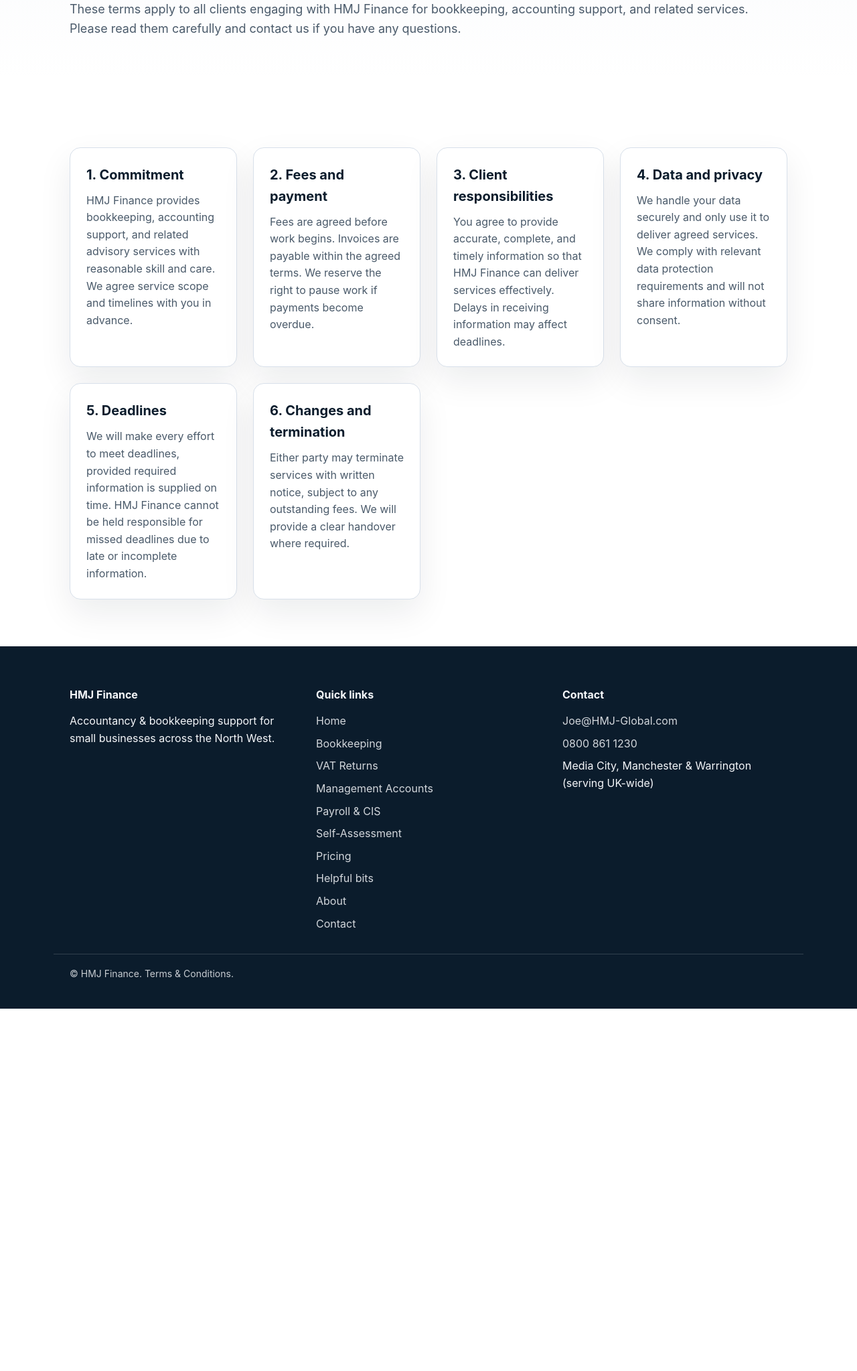
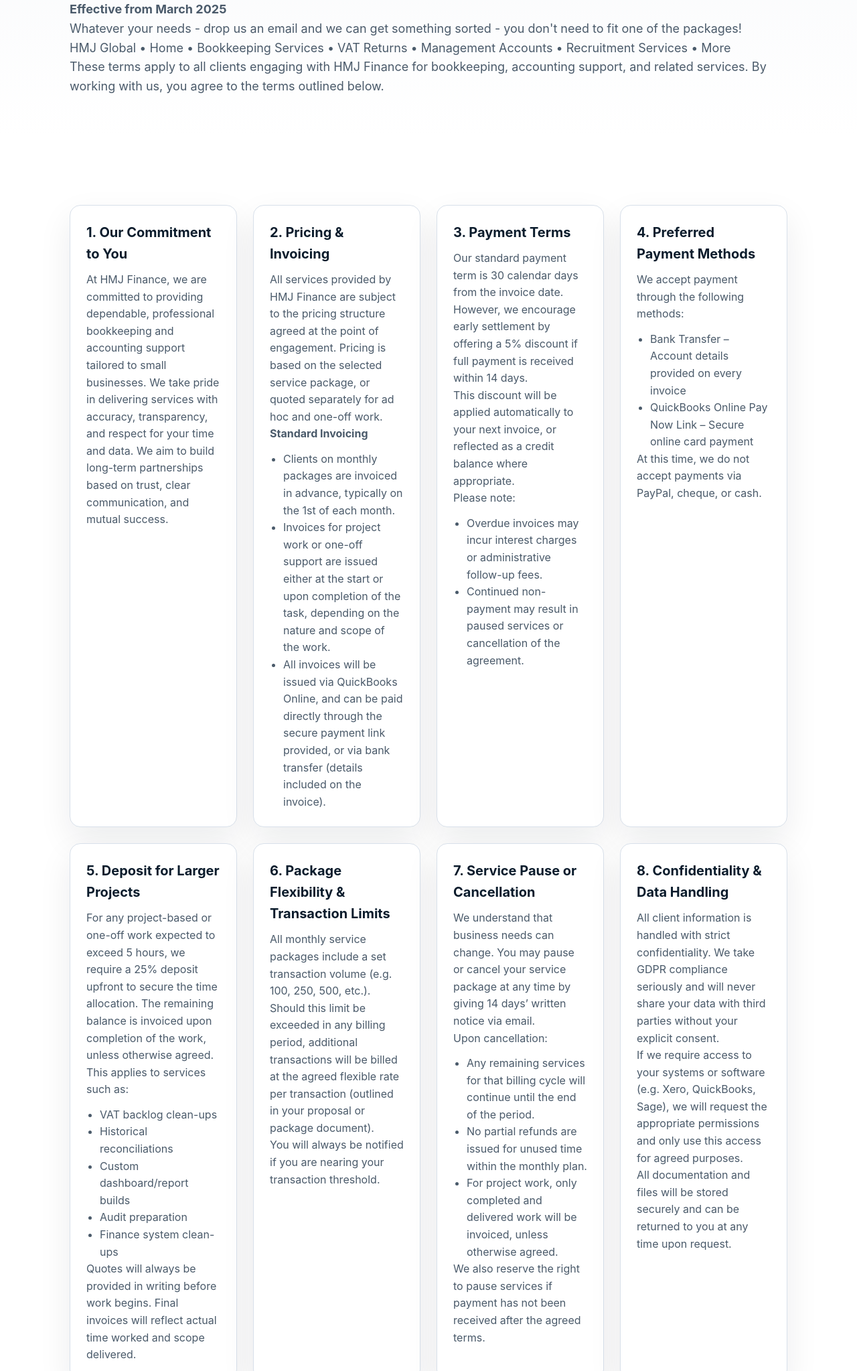
Before and after one commit to tozer89/hmj-site-5, a plain HTML site: page ts-and-cs.html in a window 1280 px wide. Shown: the part 309-2356 px from the top of the page at 67% size. Before the commit the page ends 1815 px from the top, so only its background shows below. Drawn offline with Linux system fonts and the light colour scheme.

Commit message:
Update terms and conditions page

```diff
--- a/css/styles.css
+++ b/css/styles.css
@@ -178,6 +178,10 @@
 
 .hero p {
   font-size: 18px;
+  color: var(--muted);
+}
+
+.muted {
   color: var(--muted);
 }
 
--- a/ts-and-cs.html
+++ b/ts-and-cs.html
@@ -48,38 +48,107 @@
   <main>
     <section class="hero">
       <div class="container">
-        <span class="badge">Terms &amp; Conditions</span>
-        <h1>Effective from March 2025</h1>
-        <p>These terms apply to all clients engaging with HMJ Finance for bookkeeping, accounting support, and related services. Please read them carefully and contact us if you have any questions.</p>
+        <span class="badge">T's &amp; C's</span>
+        <h1>Terms &amp; Conditions</h1>
+        <p><strong>Effective from March 2025</strong></p>
+        <p>Whatever your needs - drop us an email and we can get something sorted - you don't need to fit one of the packages!</p>
+        <p class="muted">HMJ Global • Home • Bookkeeping Services • VAT Returns • Management Accounts • Recruitment Services • More</p>
+        <p>These terms apply to all clients engaging with HMJ Finance for bookkeeping, accounting support, and related services. By working with us, you agree to the terms outlined below.</p>
       </div>
     </section>
 
     <section class="section">
       <div class="container grid cards">
         <div class="card">
-          <h3>1. Commitment</h3>
-          <p>HMJ Finance provides bookkeeping, accounting support, and related advisory services with reasonable skill and care. We agree service scope and timelines with you in advance.</p>
+          <h3>1. Our Commitment to You</h3>
+          <p>At HMJ Finance, we are committed to providing dependable, professional bookkeeping and accounting support tailored to small businesses. We take pride in delivering services with accuracy, transparency, and respect for your time and data. We aim to build long-term partnerships based on trust, clear communication, and mutual success.</p>
         </div>
         <div class="card">
-          <h3>2. Fees and payment</h3>
-          <p>Fees are agreed before work begins. Invoices are payable within the agreed terms. We reserve the right to pause work if payments become overdue.</p>
+          <h3>2. Pricing &amp; Invoicing</h3>
+          <p>All services provided by HMJ Finance are subject to the pricing structure agreed at the point of engagement. Pricing is based on the selected service package, or quoted separately for ad hoc and one-off work.</p>
+          <p><strong>Standard Invoicing</strong></p>
+          <ul>
+            <li>Clients on monthly packages are invoiced in advance, typically on the 1st of each month.</li>
+            <li>Invoices for project work or one-off support are issued either at the start or upon completion of the task, depending on the nature and scope of the work.</li>
+            <li>All invoices will be issued via QuickBooks Online, and can be paid directly through the secure payment link provided, or via bank transfer (details included on the invoice).</li>
+          </ul>
         </div>
         <div class="card">
-          <h3>3. Client responsibilities</h3>
-          <p>You agree to provide accurate, complete, and timely information so that HMJ Finance can deliver services effectively. Delays in receiving information may affect deadlines.</p>
+          <h3>3. Payment Terms</h3>
+          <p>Our standard payment term is 30 calendar days from the invoice date. However, we encourage early settlement by offering a 5% discount if full payment is received within 14 days.</p>
+          <p>This discount will be applied automatically to your next invoice, or reflected as a credit balance where appropriate.</p>
+          <p>Please note:</p>
+          <ul>
+            <li>Overdue invoices may incur interest charges or administrative follow-up fees.</li>
+            <li>Continued non-payment may result in paused services or cancellation of the agreement.</li>
+          </ul>
         </div>
         <div class="card">
-          <h3>4. Data and privacy</h3>
-          <p>We handle your data securely and only use it to deliver agreed services. We comply with relevant data protection requirements and will not share information without consent.</p>
+          <h3>4. Preferred Payment Methods</h3>
+          <p>We accept payment through the following methods:</p>
+          <ul>
+            <li>Bank Transfer – Account details provided on every invoice</li>
+            <li>QuickBooks Online Pay Now Link – Secure online card payment</li>
+          </ul>
+          <p>At this time, we do not accept payments via PayPal, cheque, or cash.</p>
         </div>
         <div class="card">
-          <h3>5. Deadlines</h3>
-          <p>We will make every effort to meet deadlines, provided required information is supplied on time. HMJ Finance cannot be held responsible for missed deadlines due to late or incomplete information.</p>
+          <h3>5. Deposit for Larger Projects</h3>
+          <p>For any project-based or one-off work expected to exceed 5 hours, we require a 25% deposit upfront to secure the time allocation. The remaining balance is invoiced upon completion of the work, unless otherwise agreed.</p>
+          <p>This applies to services such as:</p>
+          <ul>
+            <li>VAT backlog clean-ups</li>
+            <li>Historical reconciliations</li>
+            <li>Custom dashboard/report builds</li>
+            <li>Audit preparation</li>
+            <li>Finance system clean-ups</li>
+          </ul>
+          <p>Quotes will always be provided in writing before work begins. Final invoices will reflect actual time worked and scope delivered.</p>
         </div>
         <div class="card">
-          <h3>6. Changes and termination</h3>
-          <p>Either party may terminate services with written notice, subject to any outstanding fees. We will provide a clear handover where required.</p>
+          <h3>6. Package Flexibility &amp; Transaction Limits</h3>
+          <p>All monthly service packages include a set transaction volume (e.g. 100, 250, 500, etc.). Should this limit be exceeded in any billing period, additional transactions will be billed at the agreed flexible rate per transaction (outlined in your proposal or package document).</p>
+          <p>You will always be notified if you are nearing your transaction threshold.</p>
         </div>
+        <div class="card">
+          <h3>7. Service Pause or Cancellation</h3>
+          <p>We understand that business needs can change. You may pause or cancel your service package at any time by giving 14 days’ written notice via email.</p>
+          <p>Upon cancellation:</p>
+          <ul>
+            <li>Any remaining services for that billing cycle will continue until the end of the period.</li>
+            <li>No partial refunds are issued for unused time within the monthly plan.</li>
+            <li>For project work, only completed and delivered work will be invoiced, unless otherwise agreed.</li>
+          </ul>
+          <p>We also reserve the right to pause services if payment has not been received after the agreed terms.</p>
+        </div>
+        <div class="card">
+          <h3>8. Confidentiality &amp; Data Handling</h3>
+          <p>All client information is handled with strict confidentiality. We take GDPR compliance seriously and will never share your data with third parties without your explicit consent.</p>
+          <p>If we require access to your systems or software (e.g. Xero, QuickBooks, Sage), we will request the appropriate permissions and only use this access for agreed purposes.</p>
+          <p>All documentation and files will be stored securely and can be returned to you at any time upon request.</p>
+        </div>
+        <div class="card">
+          <h3>9. Scope of Work &amp; Liability</h3>
+          <p>While we take every care to deliver accurate and timely work, HMJ Finance cannot be held liable for decisions made by the client based on financial reports, or for errors resulting from incomplete or inaccurate information provided by the client.</p>
+          <p>We are not authorised to give regulated financial advice or act as tax agents on behalf of HMRC unless specifically engaged to do so.</p>
+          <p>It is the responsibility of the client to ensure that all records, receipts, and documentation provided are accurate and submitted on time.</p>
+        </div>
+        <div class="card">
+          <h3>10. Fair Usage &amp; Collaboration</h3>
+          <p>We aim to build open and collaborative relationships with every client. Our packages are designed for fair usage and regular communication. If your business or requirements change significantly, we’ll work with you to adapt your plan and pricing accordingly.</p>
+          <p>We welcome questions, feedback, and suggestions to ensure you're getting the most from your service.</p>
+        </div>
+      </div>
+    </section>
+
+    <section class="section">
+      <div class="container">
+        <h2>📩 Contact</h2>
+        <p>If you have any questions about these terms or would like to request a change to your service, please contact:</p>
+        <ul>
+          <li>📧 <a href="mailto:Joe@HMJ-Global.com">Joe@HMJ-Global.com</a></li>
+          <li>📞 <a href="tel:08008611230">0800 861 1230</a></li>
+        </ul>
       </div>
     </section>
   </main>
```
